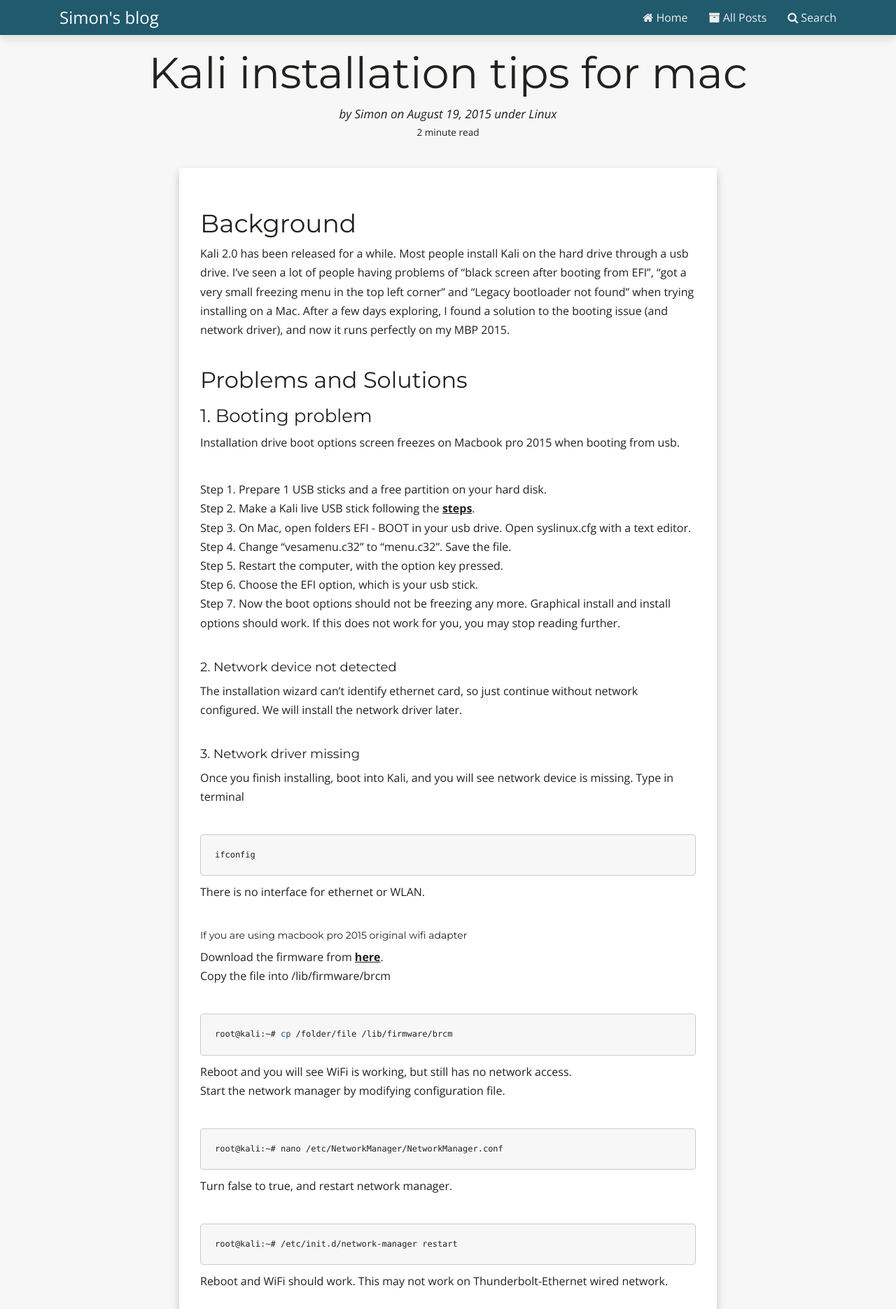
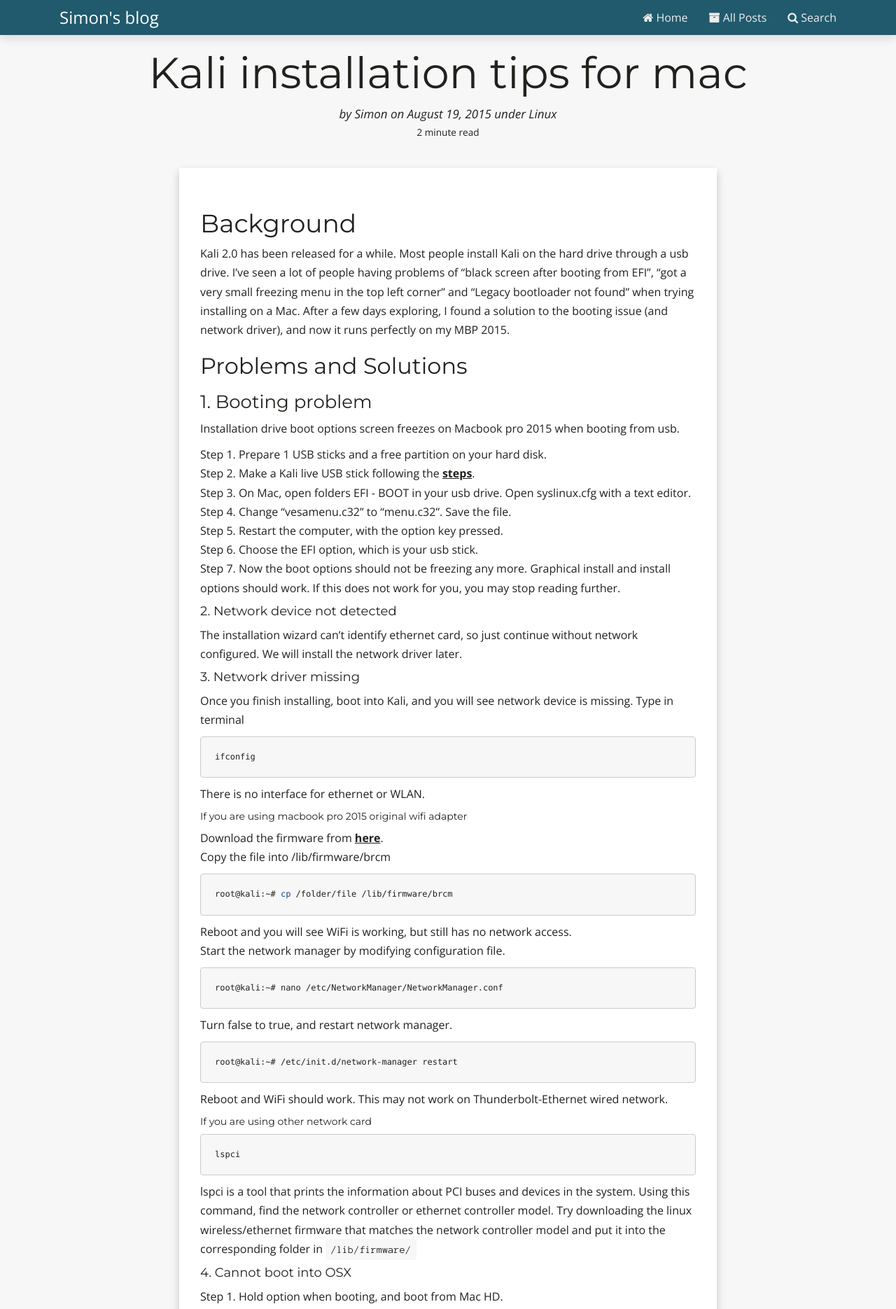
Before and after one commit to yzh503/yzh503.github.io, a Jekyll site: the page built from _posts/2015-08-19-Kali-installation-tips-for-MBP-2015.markdown, in a window 1280 px wide. Shown: the top 1870 px of the page at 70% size. Built offline with Jekyll 4.4.1, drawn with Linux system fonts in a browser that asks for light colours; nearby versions of some CDN libraries; comment, search, counter and statistics services are not loaded.

Commit message:
Changed the margin of paragraphs

```diff
--- a/css/style.scss
+++ b/css/style.scss
@@ -428,10 +428,6 @@
 
 	p {
 		margin-bottom: 10px;
-
-		@media (min-width: $screen-sm-min) {
-			margin-bottom: 40px;
-		}
 	}
 
 	.menu {
```
